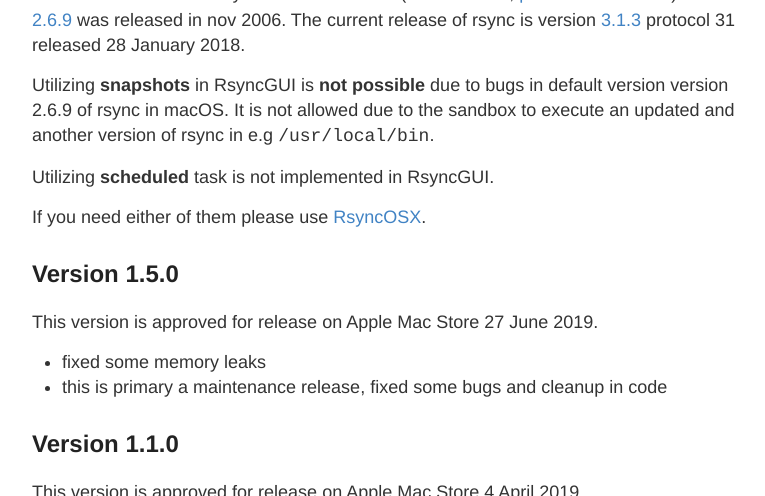
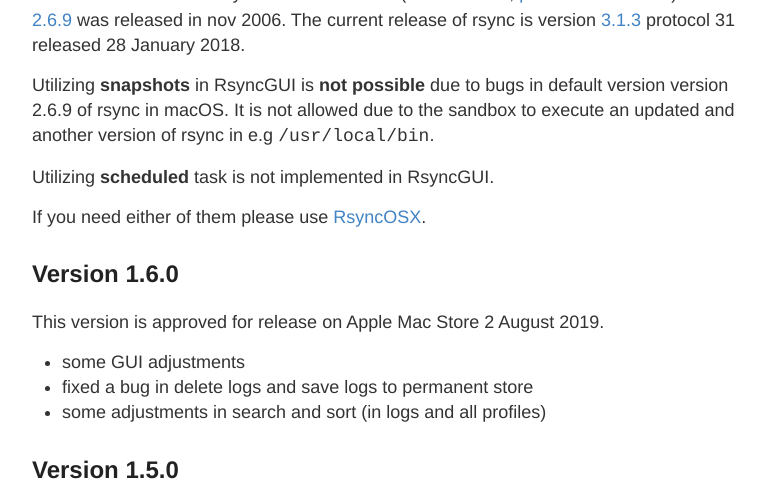
Before and after one commit to d2s/Documentation, a Jekyll site: the page built from _posts/2018-04-10-RsyncGUIChangelog.md, in a window 1280 px wide and 900 px high, scrolled down 582 px, cut to the strip 0-496 px from the top of the window. Shown: the whole strip, without its empty margins (248-1013 px from the left). Built offline with Jekyll 4.4.1, drawn with Linux system fonts in a browser that asks for light colours.

Commit message:
Update 2018-04-10-RsyncGUIChangelog.md

```diff
--- a/_posts/2018-04-10-RsyncGUIChangelog.md
+++ b/_posts/2018-04-10-RsyncGUIChangelog.md
@@ -18,6 +18,14 @@ Utilizing **snapshots** in RsyncGUI is **not possible** due to bugs in default v
 Utilizing **scheduled** task is not implemented in RsyncGUI.
 
 If you need either of them please use [RsyncOSX](https://github.com/rsyncOSX/RsyncOSX).
+
+## Version 1.6.0
+
+This version is approved for release on Apple Mac Store 2 August 2019.
+
+- some GUI adjustments
+- fixed a bug in delete logs and save logs to permanent store
+- some adjustments in search and sort (in logs and all profiles)
 
 ## Version 1.5.0
 
```
